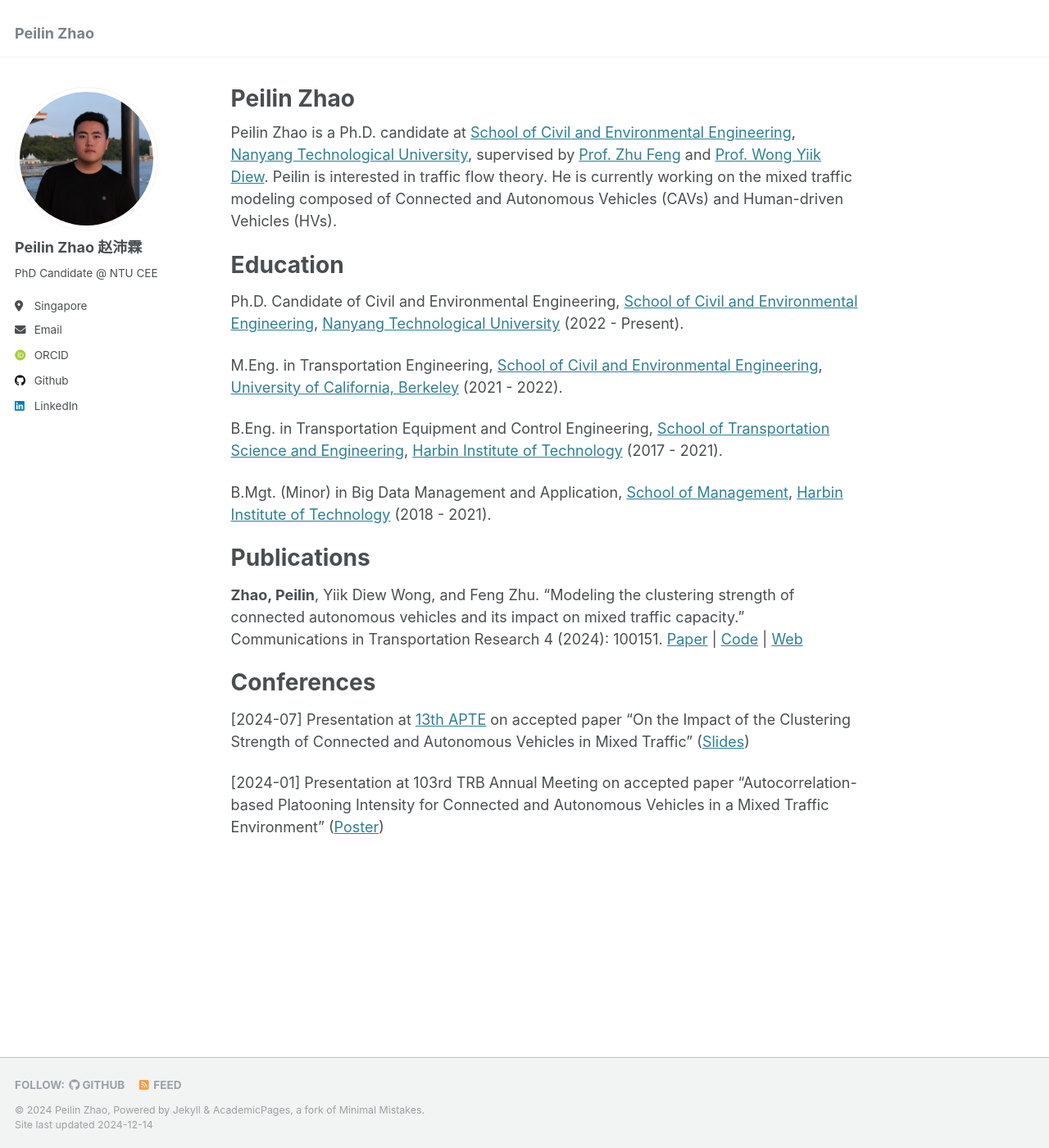
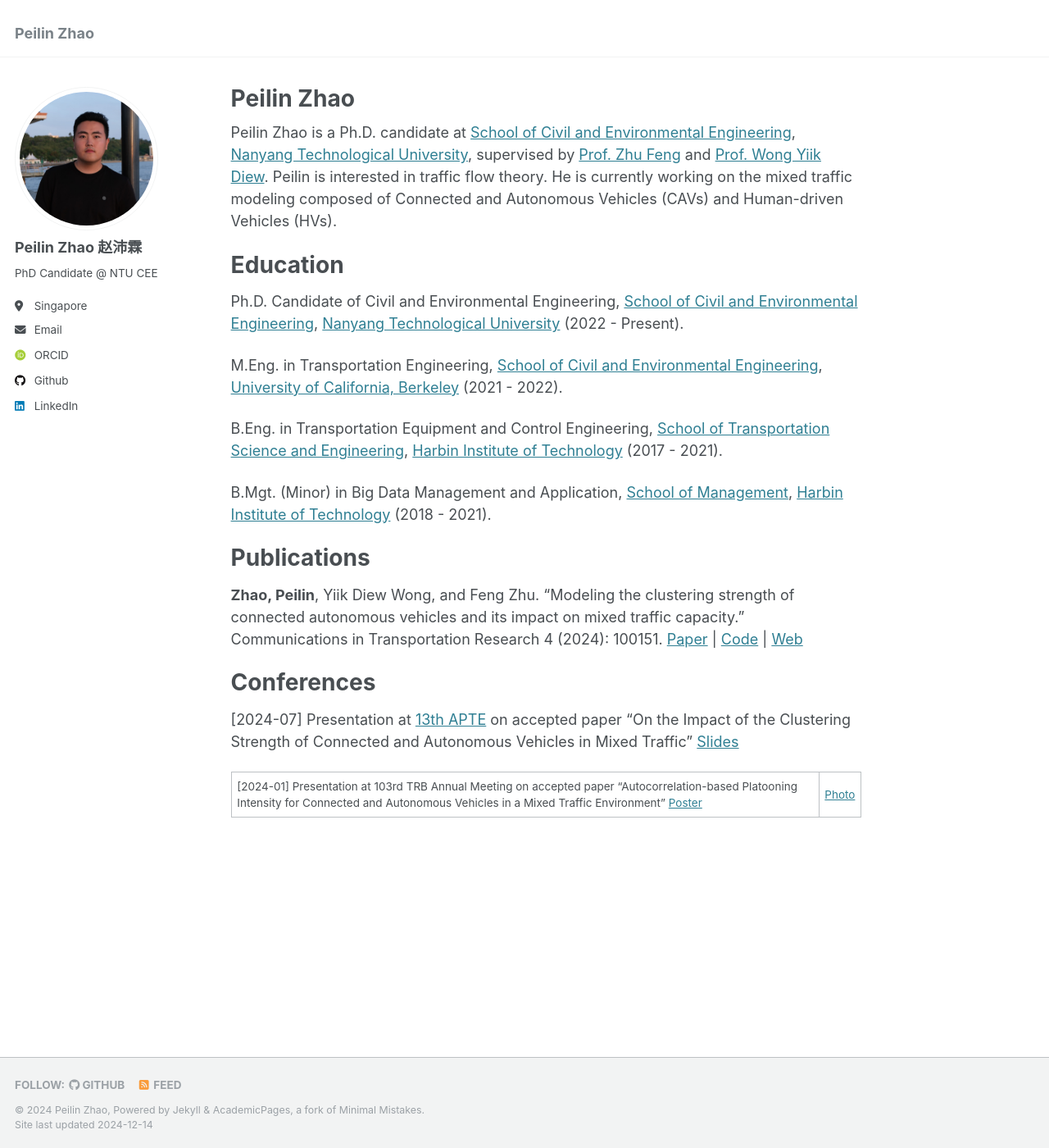
Before and after one commit to Jerry-zpl/Jerry-zpl.github.io, a Jekyll site: the page built from _pages/about.md, in a window 1280 px wide and 1400 px high. Shown: the whole window at 82% size. Built offline with Jekyll 4.4.1, drawn with Linux system fonts in a browser that asks for light colours; some web fonts are replaced.

Commit message:
Update about.md

```diff
--- a/_pages/about.md
+++ b/_pages/about.md
@@ -26,6 +26,6 @@
 Conferences
 ======
 
-[2024-07] Presentation at [13th APTE](https://apte2024.sg/) on accepted paper "On the Impact of the Clustering Strength of Connected and Autonomous Vehicles in Mixed Traffic" ([Slides](http://jerry-zpl.github.io/files/2024APTE_ZPL.pdf))
+[2024-07] Presentation at [13th APTE](https://apte2024.sg/) on accepted paper "On the Impact of the Clustering Strength of Connected and Autonomous Vehicles in Mixed Traffic" [Slides](http://jerry-zpl.github.io/files/2024APTE_ZPL.pdf)
 
-[2024-01] Presentation at 103rd TRB Annual Meeting on accepted paper "Autocorrelation-based Platooning Intensity for Connected and Autonomous Vehicles in a Mixed Traffic Environment" ([Poster](http://jerry-zpl.github.io/files/TRB_poster.pdf))
+[2024-01] Presentation at 103rd TRB Annual Meeting on accepted paper "Autocorrelation-based Platooning Intensity for Connected and Autonomous Vehicles in a Mixed Traffic Environment" [Poster](http://jerry-zpl.github.io/files/TRB_poster.pdf) | [Photo](https://jerry-zpl.github.io/portfolio/APTE2024/)
```
